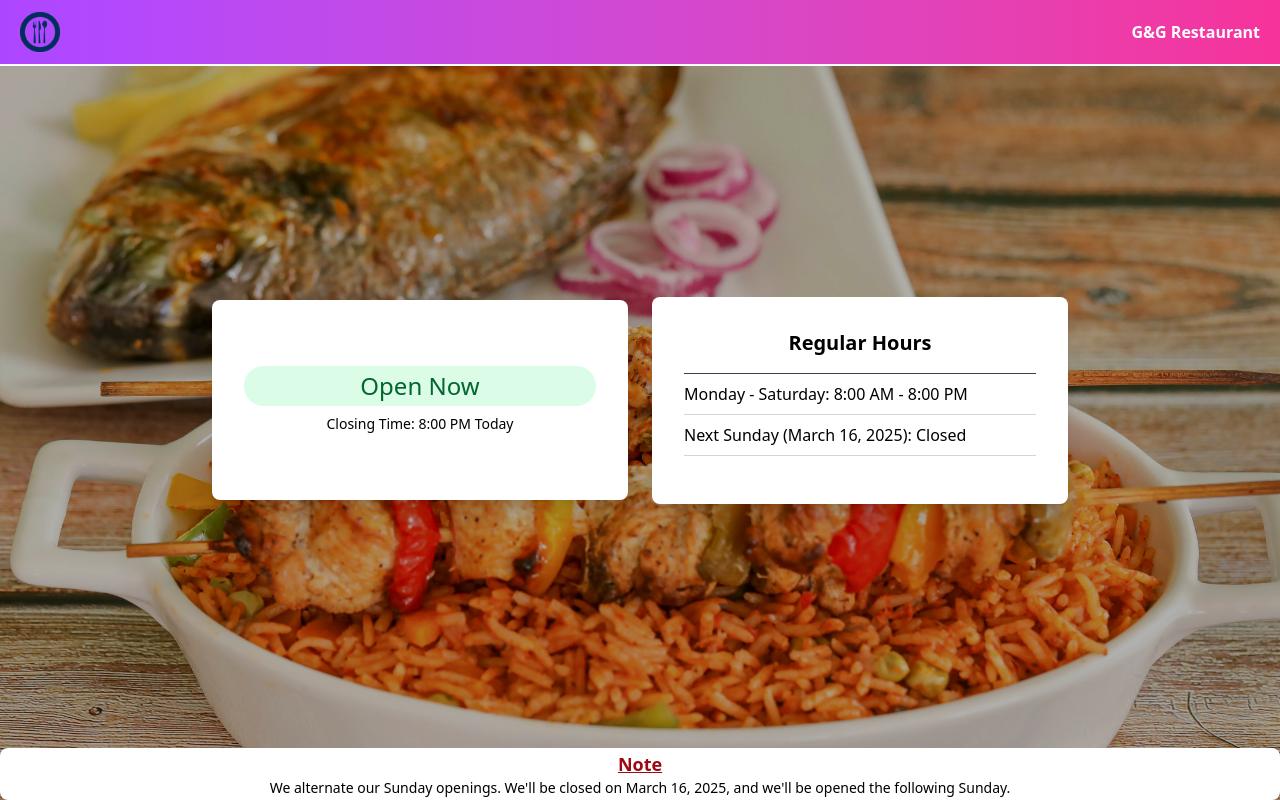
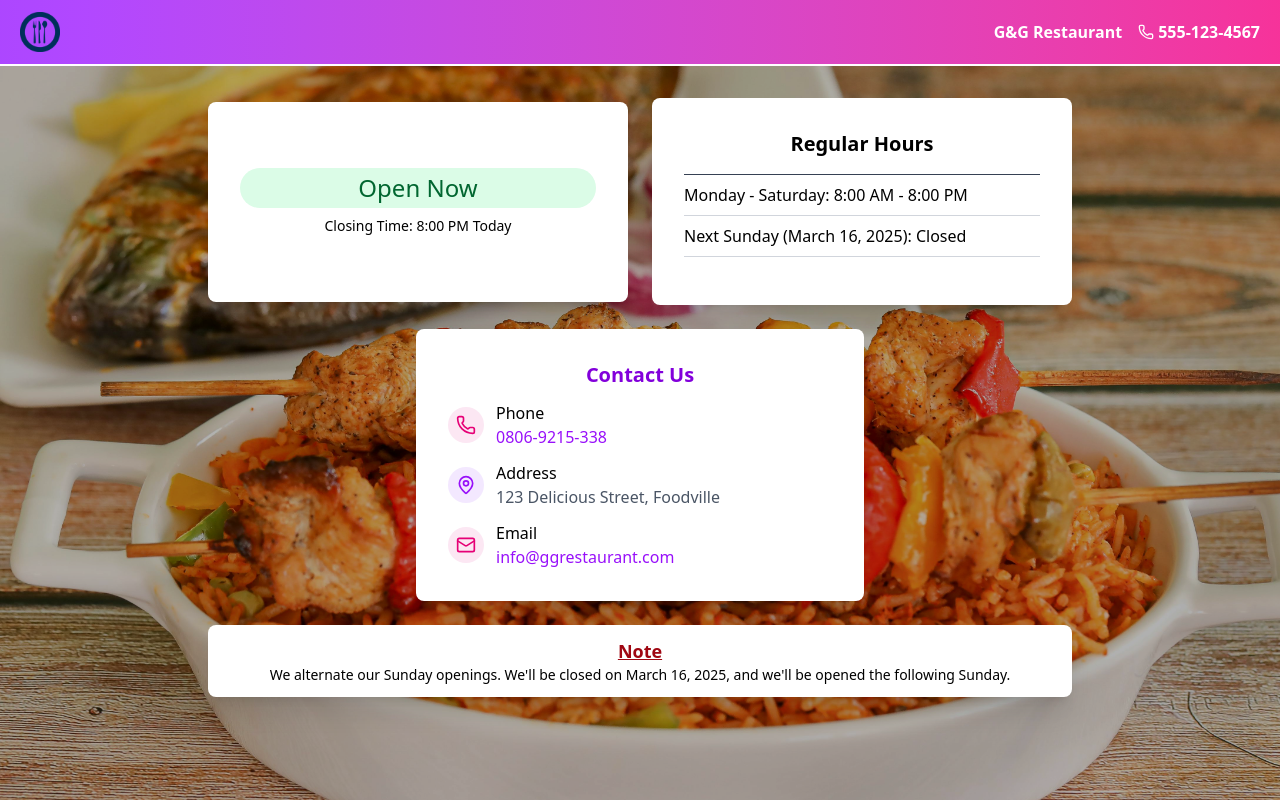
Before and after one commit to Ayanyiola-Enoch/Restaurant-Status, a React (Vite) app: page / in a window 1280 px wide. Built offline with nearby package versions, Linux system fonts and the light colour scheme.

Commit message:
added few new codes for adding the contact information at the footer and header

```diff
--- a/package.json
+++ b/package.json
@@ -11,6 +11,7 @@
   },
   "dependencies": {
     "@tailwindcss/vite": "^4.0.9",
+    "lucide-react": "^0.488.0",
     "react": "^19.0.0",
     "react-dom": "^19.0.0",
     "react-router-dom": "^7.3.0",
--- a/src/App.jsx
+++ b/src/App.jsx
@@ -1,58 +1,70 @@
-import './index.css'
-import { Route, Link, Routes } from 'react-router-dom';
+import "./index.css"
+import { Route, Routes } from "react-router-dom"
 import { isOpenThisSunday, getNextSundayDate, formatDate } from "../src/lib/utils"
-import Welcome from './components/welcome';
+import Welcome from "./components/welcome"
+import { Phone, MapPin, Mail } from "lucide-react"
 
 function App() {
-  const nextSunday = getNextSundayDate();
-  const isOpen = isOpenThisSunday();
+  const nextSunday = getNextSundayDate()
+  const isOpen = isOpenThisSunday()
 
   function isCurrentlyOpen() {
-    const now = new Date();
-    const day = now.getDay();
-    const hours = now.getHours();
+    const now = new Date()
+    const day = now.getDay()
+    const hours = now.getHours()
 
     if (day === 0) {
-      const isSundayOpen = isOpenThisSunday();
+      const isSundayOpen = isOpenThisSunday()
       if (!isSundayOpen) {
-        return { isOpen: false, message: "We're closed on Sundays this week" };
+        return { isOpen: false, message: "We're closed on Sundays this week" }
       }
       return hours >= 8 && hours < 20
         ? { isOpen: true, message: "Closing Time: 8:00 PM Today" }
-        : { isOpen: false, message: "We're closed now. Opening hours: 8:00 AM - 8:00 PM" };
+        : { isOpen: false, message: "We're closed now. Opening hours: 8:00 AM - 8:00 PM" }
     }
 
     return hours >= 8 && hours < 20
       ? { isOpen: true, message: "Closing Time: 8:00 PM Today" }
-      : { isOpen: false, message: "We're closed now. Opening hours: 8:00 AM - 8:00 PM" };
+      : { isOpen: false, message: "We're closed now. Opening hours: 8:00 AM - 8:00 PM" }
   }
 
-  const currentStatus = isCurrentlyOpen();
+  const currentStatus = isCurrentlyOpen()
 
   return (
-    <>
+    <div className="min-h-screen flex flex-col">
       {/* LOGO */}
-      <div className='p-5 font-bold border-b-2 text-white flex justify-between h-16.5 bg-gradient-to-r from-purple-500 to-pink-500 items-center fixed top-0 w-full z-50'>
-        <img src='/food-png.png' alt='logo' className='h-10' />
-        <p className='hover:border-b-2 cursor-pointer text-white'>G&G Restaurant</p>
+      <div className="p-5 font-bold border-b-2 text-white flex justify-between h-16.5 bg-gradient-to-r from-purple-500 to-pink-500 items-center fixed top-0 w-full z-50">
+        <img src="/food-png.png" alt="logo" className="h-10" />
+        <div className="flex items-center gap-4">
+          <p className="hover:border-b-2 cursor-pointer text-white">G&G Restaurant</p>
+          <a href="tel:+15551234567" className="flex items-center gap-1 hover:border-b-2 cursor-pointer text-white">
+            <Phone size={16} />
+            <span className="hidden md:inline">555-123-4567</span>
+          </a>
+        </div>
       </div>
 
-      {/* MAIN CONTENT */}
-      <div className='fixed inset-0 flex flex-col justify-center items-center bg-cover bg-center bg-[url(/food.jpg)]'>
-        <div className='absolute inset-0 bg-black opacity-30'></div>
+      {/* MAIN CONTENT - Changed from fixed to allow scrolling */}
+      <div className="flex-1 flex flex-col items-center pt-16.5 bg-cover bg-center bg-[url(/food.jpg)] overflow-y-auto">
+        <div className="absolute inset-0 bg-black opacity-30 pt-16.5 z-0"></div>
 
-        <div className='relative flex flex-col md:flex-row justify-center items-center gap-6 p-5 w-full max-w-4xl'>
-          <div className='p-8 shadow-xl min-h-[200px]  bg-white rounded-lg relative z-10 flex-1 flex flex-col justify-center'>
-            <div className={`px-2 py-1 text-center rounded-full text-2xl   font-medium ${currentStatus.isOpen ? "bg-green-100 text-green-800" : "bg-red-100 text-red-800"}`}>
+        {/* Content container with padding for scrolling */}
+        <div className="relative z-10 w-full max-w-4xl px-4 py-8 flex flex-col items-center">
+          {/* Status and Hours Cards */}
+          <div className="flex flex-col md:flex-row justify-center items-center gap-6 w-full mb-6">
+            <div className="p-8 shadow-xl min-h-[200px] bg-white rounded-lg flex-1 flex flex-col justify-center w-full">
+              <div
+                className={`px-2 py-1 text-center rounded-full text-2xl font-medium ${currentStatus.isOpen ? "bg-green-100 text-green-800" : "bg-red-100 text-red-800"}`}
+              >
                 {currentStatus.isOpen ? "Open Now" : "Closed Now"}
               </div>
               <p className="mt-2 text-center text-sm">{currentStatus.message}</p>
             </div>
 
-          <div className='p-8 shadow-xl bg-white rounded-lg relative z-10 flex-1 flex flex-col justify-center'>
+            <div className="p-8 shadow-xl bg-white rounded-lg flex-1 flex flex-col justify-center w-full">
               <h3 className="font-semibold mb-2 text-center text-xl">Regular Hours</h3>
               <hr className="my-2 border-t border-gray-700 " />
-            <p className=' text-base'>Monday - Saturday: 8:00 AM - 8:00 PM</p>
+              <p className="text-base">Monday - Saturday: 8:00 AM - 8:00 PM</p>
               <hr className="my-2 border-t border-gray-300" />
               <p className="mb-2 text-base">
                 Next Sunday ({formatDate(nextSunday)}): {isOpen ? "Open" : "Closed"}
@@ -61,24 +73,159 @@ function App() {
             </div>
           </div>
 
-        {/* FOOTER */}
-        <div className=' absolute bottom-0 w-full bg-white px-3 py-0.5 text-center shadow-xl rounded-lg'>
-          {/* /* add a note text that aligns */ }
-          <h1 className='font-bold text-lg text-red-800 underline mb'>Note</h1>
-          <p className='text-sm mt-0.7 text-wrap '>
-            We alternate our Sunday openings. We'll be {isOpen ? "opened" : "closed"} on {formatDate(nextSunday)},
-            and we'll be {!isOpen ? "opened" : "closed"} the following Sunday.
+          {/* CONTACT SECTION */}
+          <div className="p-8 shadow-xl bg-white rounded-lg w-full max-w-md mb-6">
+            <h3 className="font-semibold mb-3 text-center text-xl text-purple-700">Contact Us</h3>
+            <div className="flex flex-col gap-3">
+              <div className="flex items-center gap-3">
+                <div className="bg-pink-100 p-2 rounded-full">
+                  <Phone className="text-pink-600" size={20} />
+                </div>
+                <div>
+                  <p className="font-medium">Phone</p>
+                  <a href="tel:+2348069215338" className="text-purple-600 hover:underline">
+                  0806-9215-338
+                  </a>
+                </div>
+              </div>
+
+              <div className="flex items-center gap-3">
+                <div className="bg-purple-100 p-2 rounded-full">
+                  <MapPin className="text-purple-600" size={20} />
+                </div>
+                <div>
+                  <p className="font-medium">Address</p>
+                  <p className="text-gray-600">123 Delicious Street, Foodville</p>
+                </div>
+              </div>
+
+              <div className="flex items-center gap-3">
+                <div className="bg-pink-100 p-2 rounded-full">
+                  <Mail className="text-pink-600" size={20} />
+                </div>
+                <div>
+                  <p className="font-medium">Email</p>
+                  <a href="mailto:info@ggrestaurant.com" className="text-purple-600 hover:underline">
+                    info@ggrestaurant.com
+                  </a>
+                </div>
+              </div>
+            </div>
+          </div>
+
+          {/* FOOTER - No longer absolutely positioned */}
+          <div className="w-full bg-white px-3 py-3 text-center shadow-xl rounded-lg mb-4">
+            <h1 className="font-bold text-lg text-red-800 underline mb">Note</h1>
+            <p className="text-sm mt-0.7 text-wrap">
+              We alternate our Sunday openings. We'll be {isOpen ? "opened" : "closed"} on {formatDate(nextSunday)}, and
+              we'll be {!isOpen ? "opened" : "closed"} the following Sunday.
             </p>
           </div>
         </div>
+      </div>
 
-      <Routes>
+      {/* <Routes>
         <Route path="/welcome" element={<Welcome />} />
-      </Routes>
-    </>
+      </Routes> */}
+    </div>
   )
 }
 
 export const revalidate = 86400
 
-export default App;
+export default App
+
+
+
+
+
+
+
+
+
+
+
+// import './index.css'
+// import { Route, Link, Routes } from 'react-router-dom';
+// import { isOpenThisSunday, getNextSundayDate, formatDate } from "../src/lib/utils"
+// import Welcome from './components/welcome';
+
+// function App() {
+//   const nextSunday = getNextSundayDate();
+//   const isOpen = isOpenThisSunday();
+
+//   function isCurrentlyOpen() {
+//     const now = new Date();
+//     const day = now.getDay();
+//     const hours = now.getHours();
+
+//     if (day === 0) {
+//       const isSundayOpen = isOpenThisSunday();
+//       if (!isSundayOpen) {
+//         return { isOpen: false, message: "We're closed on Sundays this week" };
+//       }
+//       return hours >= 8 && hours < 20
+//         ? { isOpen: true, message: "Closing Time: 8:00 PM Today" }
+//         : { isOpen: false, message: "We're closed now. Opening hours: 8:00 AM - 8:00 PM" };
+//     }
+
+//     return hours >= 8 && hours < 20
+//       ? { isOpen: true, message: "Closing Time: 8:00 PM Today" }
+//       : { isOpen: false, message: "We're closed now. Opening hours: 8:00 AM - 8:00 PM" };
+//   }
+
+//   const currentStatus = isCurrentlyOpen();
+
+//   return (
+//     <>
+//       {/* LOGO */}
+//       <div className='p-5 font-bold border-b-2 text-white flex justify-between h-16.5 bg-gradient-to-r from-purple-500 to-pink-500 items-center fixed top-0 w-full z-50'>
+//         <img src='/food-png.png' alt='logo' className='h-10' />
+//         <p className='hover:border-b-2 cursor-pointer text-white'>G&G Restaurant</p>
+//       </div>
+
+//       {/* MAIN CONTENT */}
+//       <div className='fixed inset-0 flex flex-col justify-center items-center bg-cover bg-center bg-[url(/food.jpg)]'>
+//         <div className='absolute inset-0 bg-black opacity-30'></div>
+
+//         <div className='relative flex flex-col md:flex-row justify-center items-center gap-6 p-5 w-full max-w-4xl'>
+//           <div className='p-8 shadow-xl min-h-[200px]  bg-white rounded-lg relative z-10 flex-1 flex flex-col justify-center'>
+//             <div className={`px-2 py-1 text-center rounded-full text-2xl   font-medium ${currentStatus.isOpen ? "bg-green-100 text-green-800" : "bg-red-100 text-red-800"}`}>
+//               {currentStatus.isOpen ? "Open Now" : "Closed Now"}
+//             </div>
+//             <p className="mt-2 text-center text-sm">{currentStatus.message}</p>
+//           </div>
+
+//           <div className='p-8 shadow-xl bg-white rounded-lg relative z-10 flex-1 flex flex-col justify-center'>
+//             <h3 className="font-semibold mb-2 text-center text-xl">Regular Hours</h3>
+//             <hr className="my-2 border-t border-gray-700 " />
+//             <p className=' text-base'>Monday - Saturday: 8:00 AM - 8:00 PM</p>
+//             <hr className="my-2 border-t border-gray-300" />
+//             <p className="mb-2 text-base">
+//               Next Sunday ({formatDate(nextSunday)}): {isOpen ? "Open" : "Closed"}
+//               <hr className="my-2 border-t border-gray-300" />
+//             </p>
+//           </div>
+//         </div>
+
+//         {/* FOOTER */}
+//         <div className=' absolute bottom-0 w-full bg-white px-3 py-0.5 text-center shadow-xl rounded-lg'>
+//           {/* /* add a note text that aligns */ }
+//           <h1 className='font-bold text-lg text-red-800 underline mb'>Note</h1>
+//           <p className='text-sm mt-0.7 text-wrap '>
+//             We alternate our Sunday openings. We'll be {isOpen ? "opened" : "closed"} on {formatDate(nextSunday)},
+//             and we'll be {!isOpen ? "opened" : "closed"} the following Sunday.
+//           </p>
+//         </div>
+//       </div>
+
+//       <Routes>
+//         <Route path="/welcome" element={<Welcome />} />
+//       </Routes>
+//     </>
+//   )
+// }
+
+// export const revalidate = 86400
+
+// export default App;
```
Also changed, not shown: 1 other file (tests, documents, lock files or other folders). Lines whose indentation alone changed are shown as unchanged.
